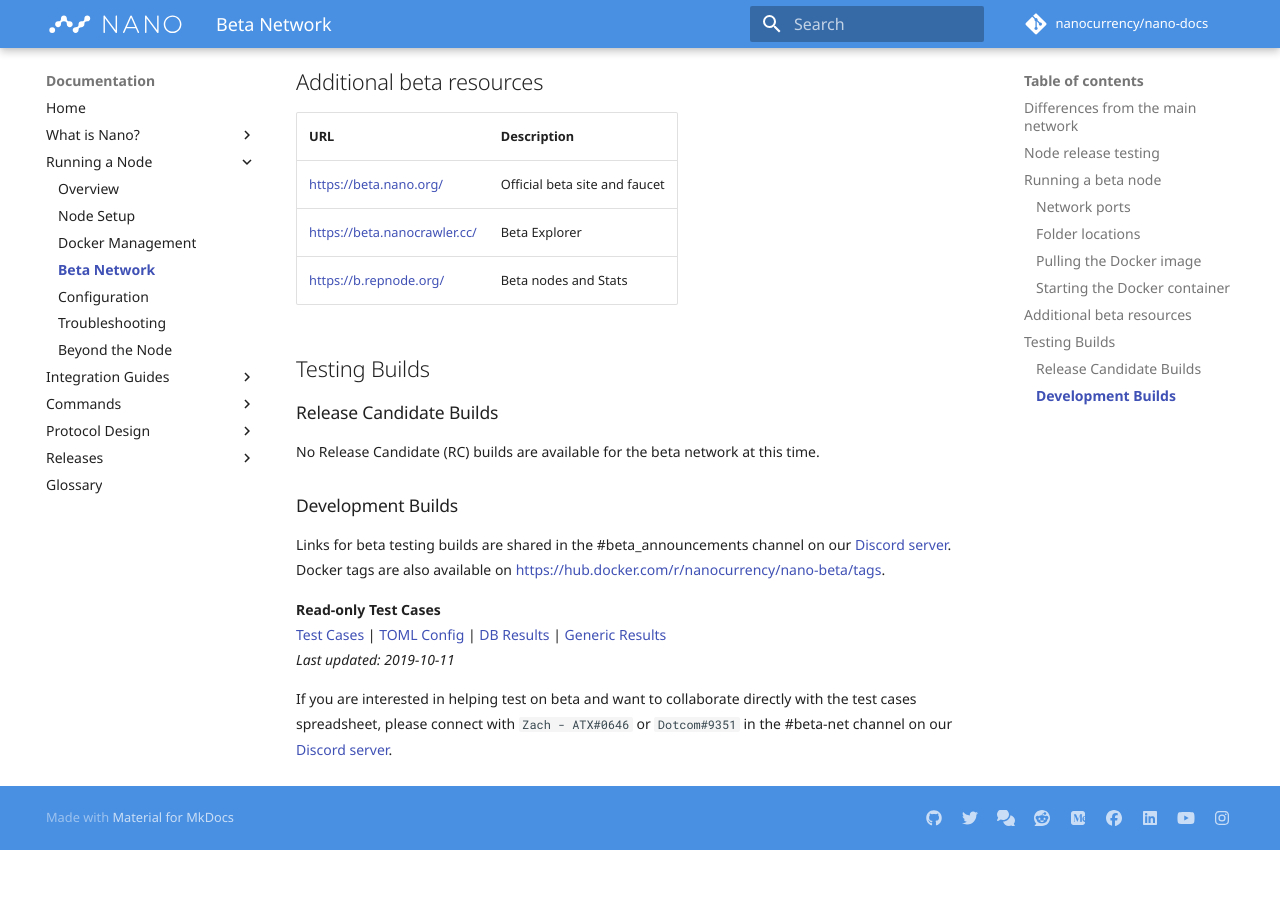
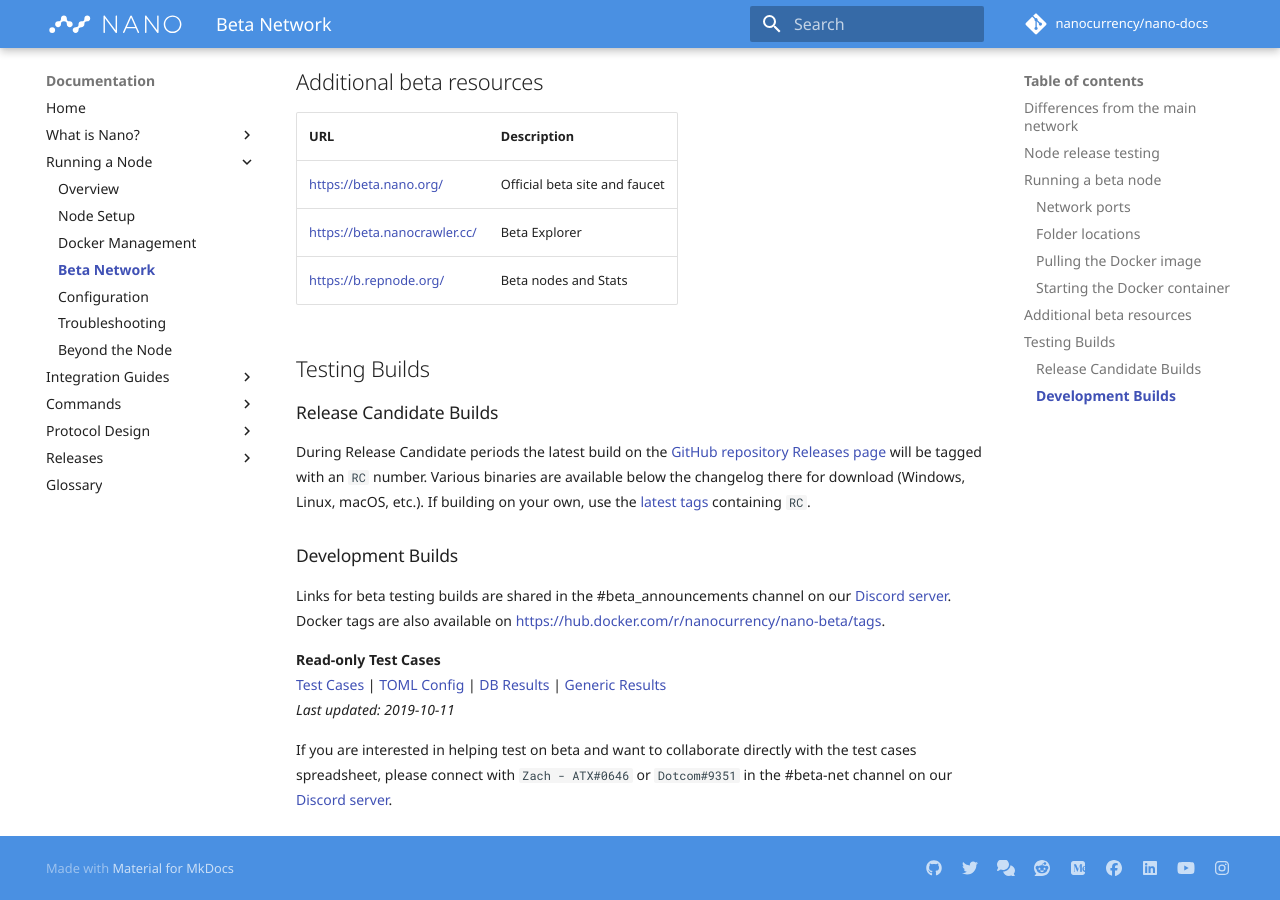
Before and after one commit to nanocurrency/nano-docs, an MkDocs documentation site: the page built from docs/running-a-node/beta-network.md, in a window 1280 px wide and 900 px high, scrolled down 2828 px. Built offline with MkDocs 1.6.1 and Material for MkDocs 9.7.7, drawn with Linux system fonts in a browser that asks for light colours; comment, search, counter and statistics services are not loaded; before the commit the page ends 3678 px from its top, so only the background shows below that.

Commit message:
Add RC build links for beta testing (#151)

```diff
--- a/docs/running-a-node/beta-network.md
+++ b/docs/running-a-node/beta-network.md
@@ -97,7 +97,7 @@
 ## Testing Builds
 
 ### Release Candidate Builds
-No Release Candidate (RC) builds are available for the beta network at this time.
+During Release Candidate periods the latest build on the [GitHub repository Releases page](https://github.com/nanocurrency/nano-node/releases) will be tagged with an `RC` number. Various binaries are available below the changelog there for download (Windows, Linux, macOS, etc.). If building on your own, use the [latest tags](https://github.com/nanocurrency/nano-node/tags) containing `RC`.
 
 ### Development Builds
 Links for beta testing builds are shared in the #beta_announcements channel on our [Discord server](https://chat.nano.org). Docker tags are also available on https://hub.docker.com/r/nanocurrency/nano-beta/tags.
```
